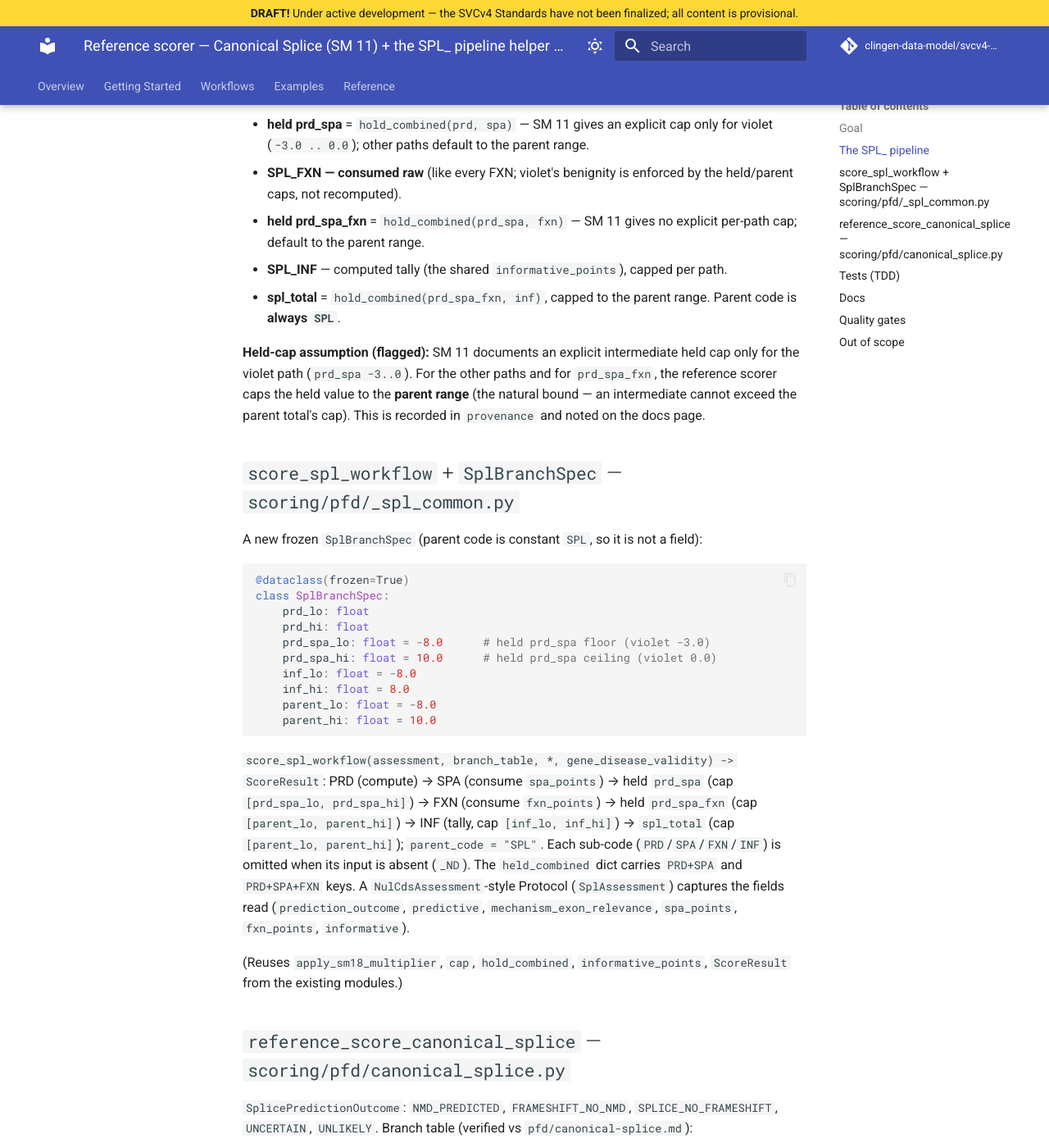
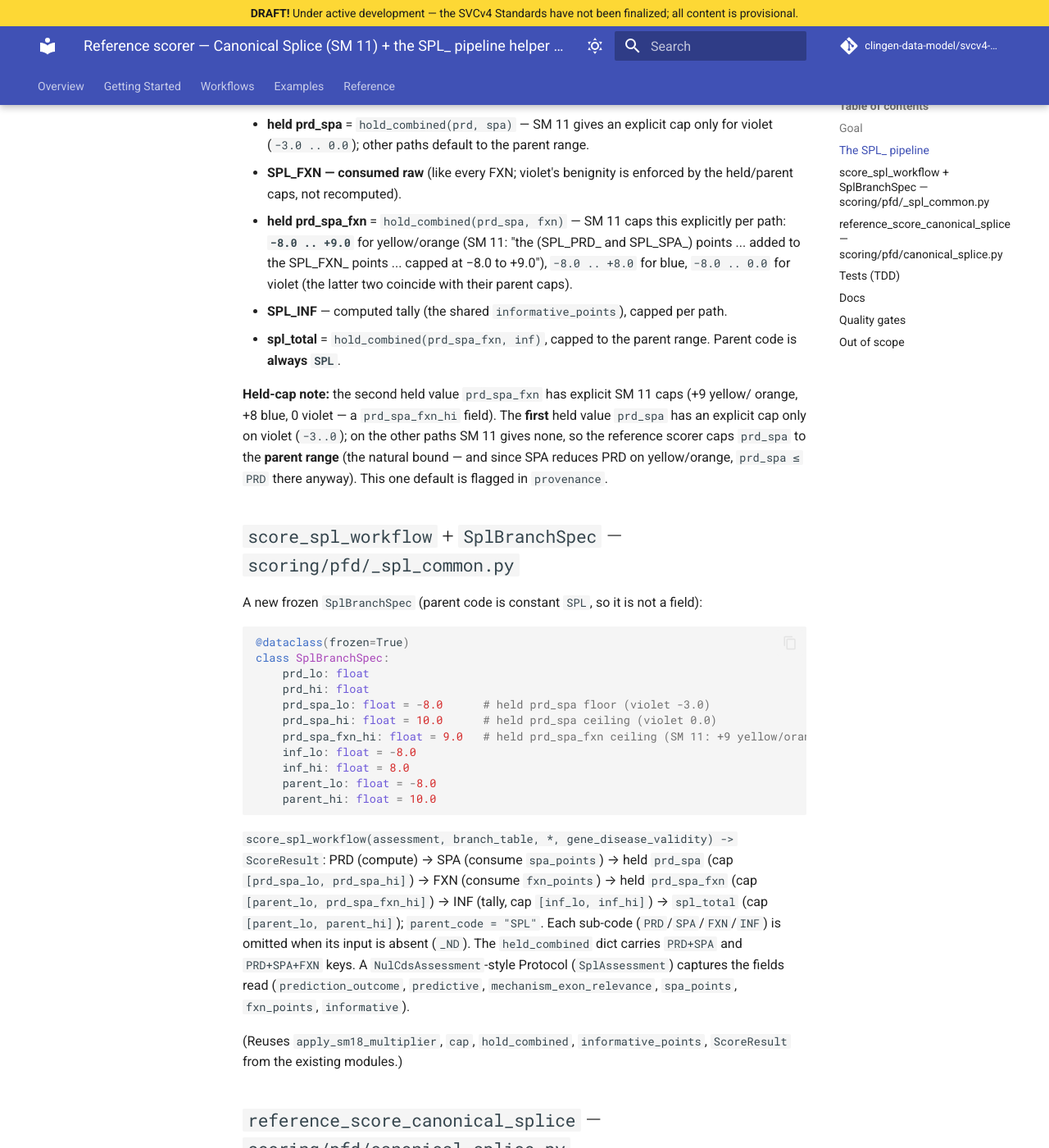
Before and after one commit to clingen-data-model/svcv4-model, an MkDocs documentation site: the page built from docs/superpowers/specs/2026-08-22-scoring-canonical-splice-design.md, in a window 1280 px wide and 1400 px high, scrolled down 790 px. Shown: the whole window at 82% size. Built offline with MkDocs 1.6.1 and Material for MkDocs 9.7.7, drawn with Linux system fonts in a browser that asks for light colours; comment, search, counter and statistics services are not loaded; some of the changed text lies outside the part shown.

Commit message:
Fix spec: prd_spa_fxn held cap is +9 yellow/orange (SM 11 explicit), add prd_spa_fxn_hi
Co-Authored-By: Claude Opus 4.8 (1M context) <noreply@anthropic.com>

````diff
--- a/docs/superpowers/specs/2026-08-22-scoring-canonical-splice-design.md
+++ b/docs/superpowers/specs/2026-08-22-scoring-canonical-splice-design.md
@@ -31,16 +31,19 @@ SPL_PRD  ->  SPL_SPA  ->  held prd_spa  ->  SPL_FXN  ->  held prd_spa_fxn  ->  S
   (`−3.0 .. 0.0`); other paths default to the parent range.
 - **SPL_FXN — consumed raw** (like every FXN; violet's benignity is enforced by the held/parent
   caps, not recomputed).
-- **held prd_spa_fxn** = `hold_combined(prd_spa, fxn)` — SM 11 gives no explicit per-path cap;
-  default to the parent range.
+- **held prd_spa_fxn** = `hold_combined(prd_spa, fxn)` — SM 11 caps this explicitly per path:
+  **`−8.0 .. +9.0`** for yellow/orange (SM 11: "the (SPL_PRD_ and SPL_SPA_) points ... added to
+  the SPL_FXN_ points ... capped at −8.0 to +9.0"), `−8.0 .. +8.0` for blue, `−8.0 .. 0.0` for
+  violet (the latter two coincide with their parent caps).
 - **SPL_INF** — computed tally (the shared `informative_points`), capped per path.
 - **spl_total** = `hold_combined(prd_spa_fxn, inf)`, capped to the parent range. Parent code is
   **always `SPL`**.
 
-**Held-cap assumption (flagged):** SM 11 documents an explicit intermediate held cap only for
-the violet path (`prd_spa −3..0`). For the other paths and for `prd_spa_fxn`, the reference
-scorer caps the held value to the **parent range** (the natural bound — an intermediate cannot
-exceed the parent total's cap). This is recorded in `provenance` and noted on the docs page.
+**Held-cap note:** the second held value `prd_spa_fxn` has explicit SM 11 caps (+9 yellow/
+orange, +8 blue, 0 violet — a `prd_spa_fxn_hi` field). The **first** held value `prd_spa` has an
+explicit cap only on violet (`−3..0`); on the other paths SM 11 gives none, so the reference
+scorer caps `prd_spa` to the **parent range** (the natural bound — and since SPA reduces PRD on
+yellow/orange, `prd_spa ≤ PRD` there anyway). This one default is flagged in `provenance`.
 
 ## `score_spl_workflow` + `SplBranchSpec` — `scoring/pfd/_spl_common.py`
 
@@ -53,6 +56,7 @@ class SplBranchSpec:
     prd_hi: float
     prd_spa_lo: float = -8.0      # held prd_spa floor (violet -3.0)
     prd_spa_hi: float = 10.0      # held prd_spa ceiling (violet 0.0)
+    prd_spa_fxn_hi: float = 9.0   # held prd_spa_fxn ceiling (SM 11: +9 yellow/orange, +8 blue, 0 violet)
     inf_lo: float = -8.0
     inf_hi: float = 8.0
     parent_lo: float = -8.0
@@ -61,8 +65,8 @@ class SplBranchSpec:
 
 `score_spl_workflow(assessment, branch_table, *, gene_disease_validity) -> ScoreResult`:
 PRD (compute) → SPA (consume `spa_points`) → held `prd_spa` (cap `[prd_spa_lo, prd_spa_hi]`) →
-FXN (consume `fxn_points`) → held `prd_spa_fxn` (cap `[parent_lo, parent_hi]`) → INF (tally, cap
-`[inf_lo, inf_hi]`) → `spl_total` (cap `[parent_lo, parent_hi]`); `parent_code = "SPL"`. Each
+FXN (consume `fxn_points`) → held `prd_spa_fxn` (cap `[parent_lo, prd_spa_fxn_hi]`) → INF (tally,
+cap `[inf_lo, inf_hi]`) → `spl_total` (cap `[parent_lo, parent_hi]`); `parent_code = "SPL"`. Each
 sub-code (`PRD`/`SPA`/`FXN`/`INF`) is omitted when its input is absent (`_ND`). The
 `held_combined` dict carries `PRD+SPA` and `PRD+SPA+FXN` keys. A `NulCdsAssessment`-style
 Protocol (`SplAssessment`) captures the fields read (`prediction_outcome`, `predictive`,
@@ -91,8 +95,9 @@ _BRANCH = {
     NMD_PREDICTED: SplBranchSpec(0.0, 6.0),
     FRAMESHIFT_NO_NMD: SplBranchSpec(-1.0, 6.0),
     SPLICE_NO_FRAMESHIFT: SplBranchSpec(-1.0, 6.0),
-    UNCERTAIN: SplBranchSpec(0.0, 0.0, parent_hi=8.0),
-    UNLIKELY: SplBranchSpec(-1.0, 0.0, prd_spa_lo=-3.0, prd_spa_hi=0.0, inf_hi=0.0, parent_hi=0.0),
+    UNCERTAIN: SplBranchSpec(0.0, 0.0, prd_spa_fxn_hi=8.0, parent_hi=8.0),
+    UNLIKELY: SplBranchSpec(-1.0, 0.0, prd_spa_lo=-3.0, prd_spa_hi=0.0,
+                            prd_spa_fxn_hi=0.0, inf_hi=0.0, parent_hi=0.0),
 }
 ```
 
@@ -107,6 +112,8 @@ _BRANCH = {
   "SPL"`.
 - SPA consumed as a reduction: yellow PRD +6, `spa_points=-1.5` (substantial −25%) → held
   `PRD+SPA`=+4.5.
+- **held `PRD+SPA+FXN` +9 cap:** yellow PRD +6, `spa_points=0.0`, `fxn_points=+8.0` → held
+  `PRD+SPA+FXN`=cap(14, [−8,+9])=**+9.0** (proves the yellow/orange +9 cap, not the parent +10).
 - Blue additive: `UNCERTAIN`, PRD 0, `spa_points=+2.0` → held `PRD+SPA`=+2.0; parent capped +8.
 - Violet benignity: `UNLIKELY`, PRD −1.0, `spa_points=-2.0` → held `PRD+SPA`=cap(−3, [−3,0])=−3.0;
   a P informative clamped to 0 by `inf_hi=0`; parent in `[−8, 0]`.
````
